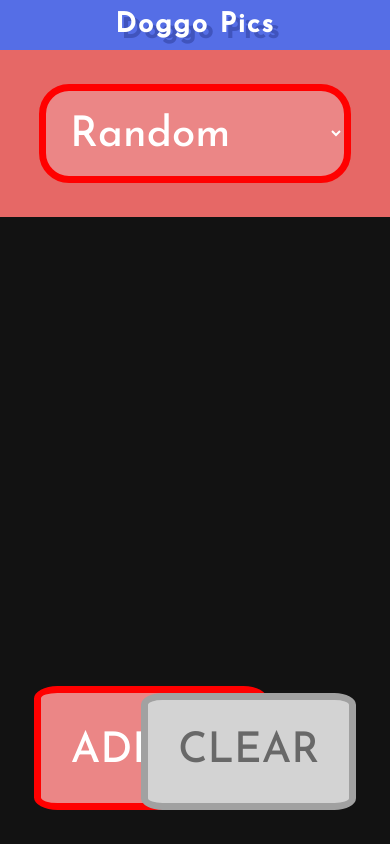
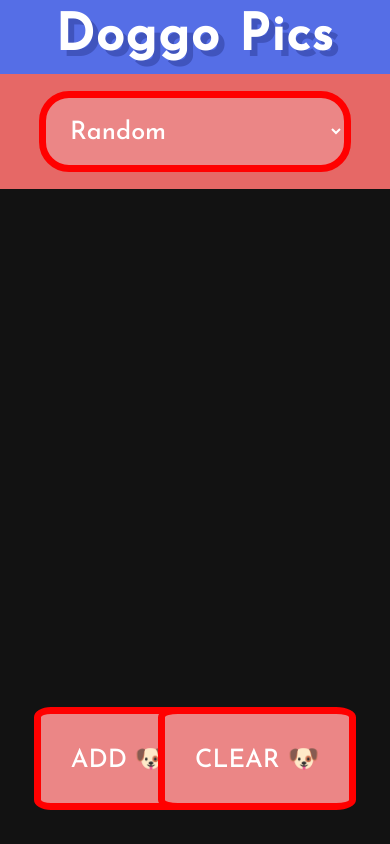
Before and after one commit to Suraj-Gov/doggo, a plain HTML site: page index.html in a window 390 px wide. Drawn offline with Linux system fonts and the light colour scheme; no server answers.

Commit message:
Made changes to support better views on mobile.

```diff
--- a/index.css
+++ b/index.css
@@ -9,7 +9,7 @@
 
 .options {
     background-color: #e66866;
-    padding: 4vh;
+    padding: 2vh;
     position: sticky;
 }
 
@@ -18,7 +18,7 @@
     width: 80vw;
     display: block;
     margin: 0 auto;
-    font-size: 5vh;
+    font-size: 3vh;
     padding: 20px;
     border-radius: 30px;
     background-color: #eb8686;;
@@ -31,7 +31,7 @@
     bottom: 4vh;
     padding: 30px;
     border-radius: 10%;
-    font-size: 5vh;
+    font-size: 3vh;
     text-transform: uppercase;
     background-color: #eb8686;;
     border: 7px solid red;
@@ -39,15 +39,14 @@
 
 .clear-doggos {
     position: fixed;
+    right: 4vh;
     bottom: 4vh;
-    right: 4vh;
     padding: 30px;
     border-radius: 10%;
-    font-size: 5vh;
+    font-size: 3vh;
     text-transform: uppercase;
-    background-color: lightgrey;
-    border: 7px solid rgb(161, 161, 161);
-    color: rgba(37, 37, 37, 0.616);
+    background-color: #eb8686;;
+    border: 7px solid red;
 }
 
 h1 {
@@ -99,9 +98,6 @@ h1 {
     .doggo-pics {
         column-count: 4;
     }
-    h1 {
-        font-size: 7vw;
-    }
 }
 
 @media (max-width: 1200px) {
--- a/index.html
+++ b/index.html
@@ -13,7 +13,7 @@
                 <option value="random">Random</option>
             </select>
             <button class="add-doggo">Add 🐶</button>
-            <button class="clear-doggos">Clear</button>
+            <button class="clear-doggos">Clear 🐶</button>
         </div>
         <img src="./spinnerLoading.gif" id="loading" alt="Loading" />
         <div class="doggo-pics"></div>
```
